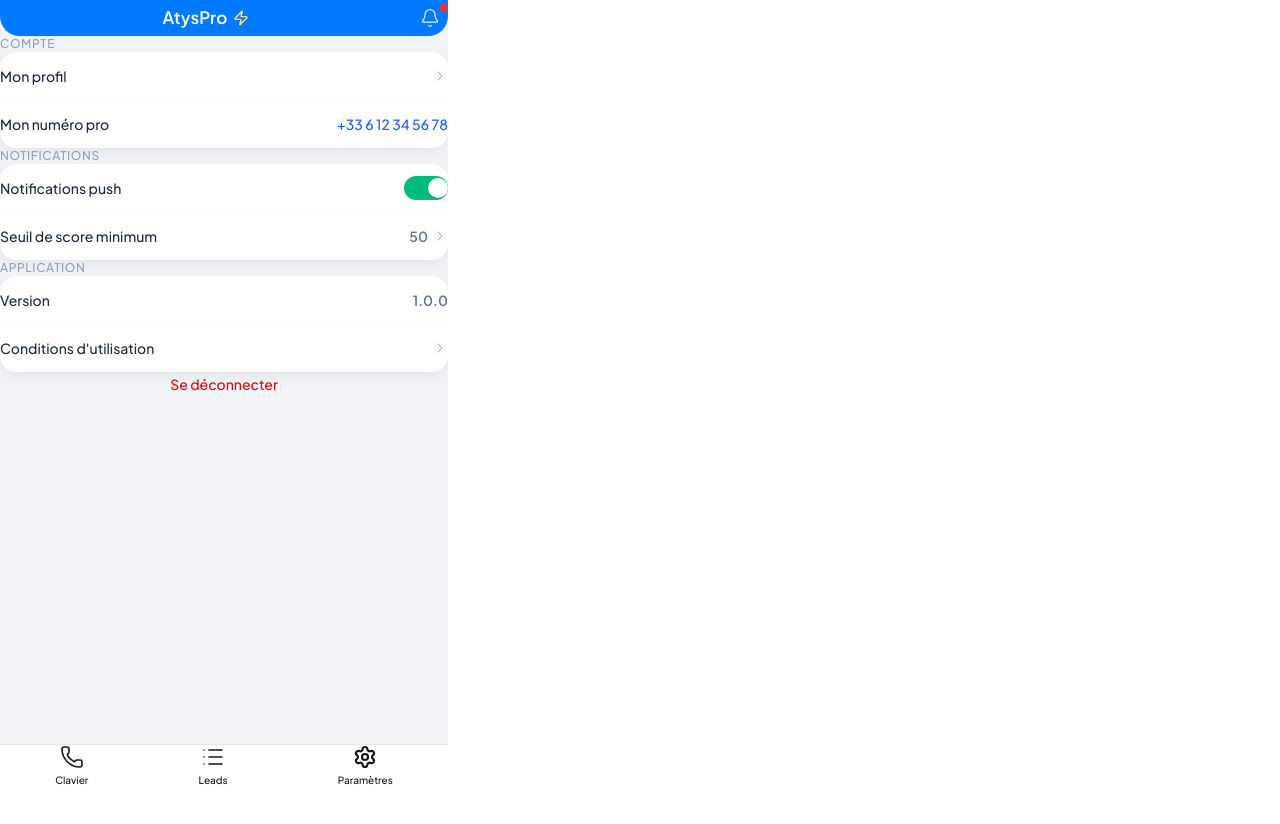
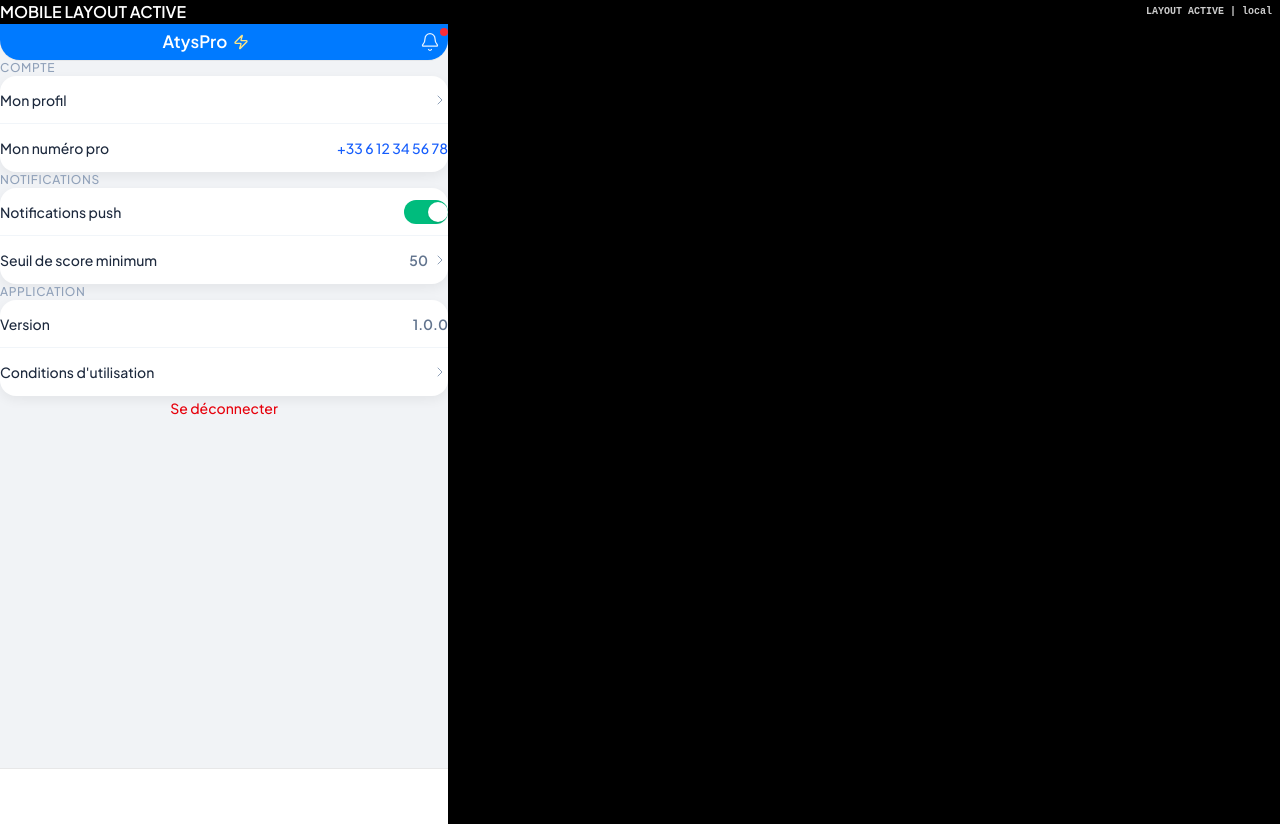
Before and after one commit to Nayrax99/Atyspro-Backend, a Next.js app: page /mobile/settings in a window 1280 px wide. Before the commit the page ends 800 px from the top, so only its background shows below. Built offline with nearby package versions, Linux system fonts and the light colour scheme.

Commit message:
debug: layout activation test

```diff
--- a/src/app/mobile/layout.tsx
+++ b/src/app/mobile/layout.tsx
@@ -2,12 +2,35 @@
 import { BottomNav } from "@/components/mobile/BottomNav";
 import { MobileHeader } from "@/components/mobile/MobileHeader";
 
+const commitHash = process.env.VERCEL_GIT_COMMIT_SHA ?? process.env.NEXT_PUBLIC_VERCEL_GIT_COMMIT_SHA ?? "local";
+
 /**
- * Layout mobile - Premium device preview sur desktop
- * Full width sur mobile réel (< 500px)
+ * Layout mobile - DEBUG: Visual proof + commit hash
+ * If black background is NOT visible on /mobile routes, this layout is not active.
  */
 export default function MobileLayout({ children }: { children: ReactNode }) {
   return (
+    <div
+      style={{
+        background: "black",
+        color: "white",
+        minHeight: "100vh",
+      }}
+    >
+      <div
+        style={{
+          position: "fixed",
+          top: 4,
+          right: 8,
+          zIndex: 9999,
+          fontSize: 10,
+          fontFamily: "monospace",
+          opacity: 0.8,
+        }}
+      >
+        LAYOUT ACTIVE | {commitHash.slice(0, 7)}
+      </div>
+      MOBILE LAYOUT ACTIVE
       <div className="mx-auto flex min-h-screen max-w-md flex-col overflow-x-hidden bg-[#f1f3f6]">
         <MobileHeader />
         <main className="min-h-0 flex-1 overflow-x-hidden overflow-y-auto px-4 pb-24 pt-6">
@@ -15,5 +38,6 @@
         </main>
         <BottomNav />
       </div>
+    </div>
   );
 }
```
Lines whose indentation alone changed are shown as unchanged.
